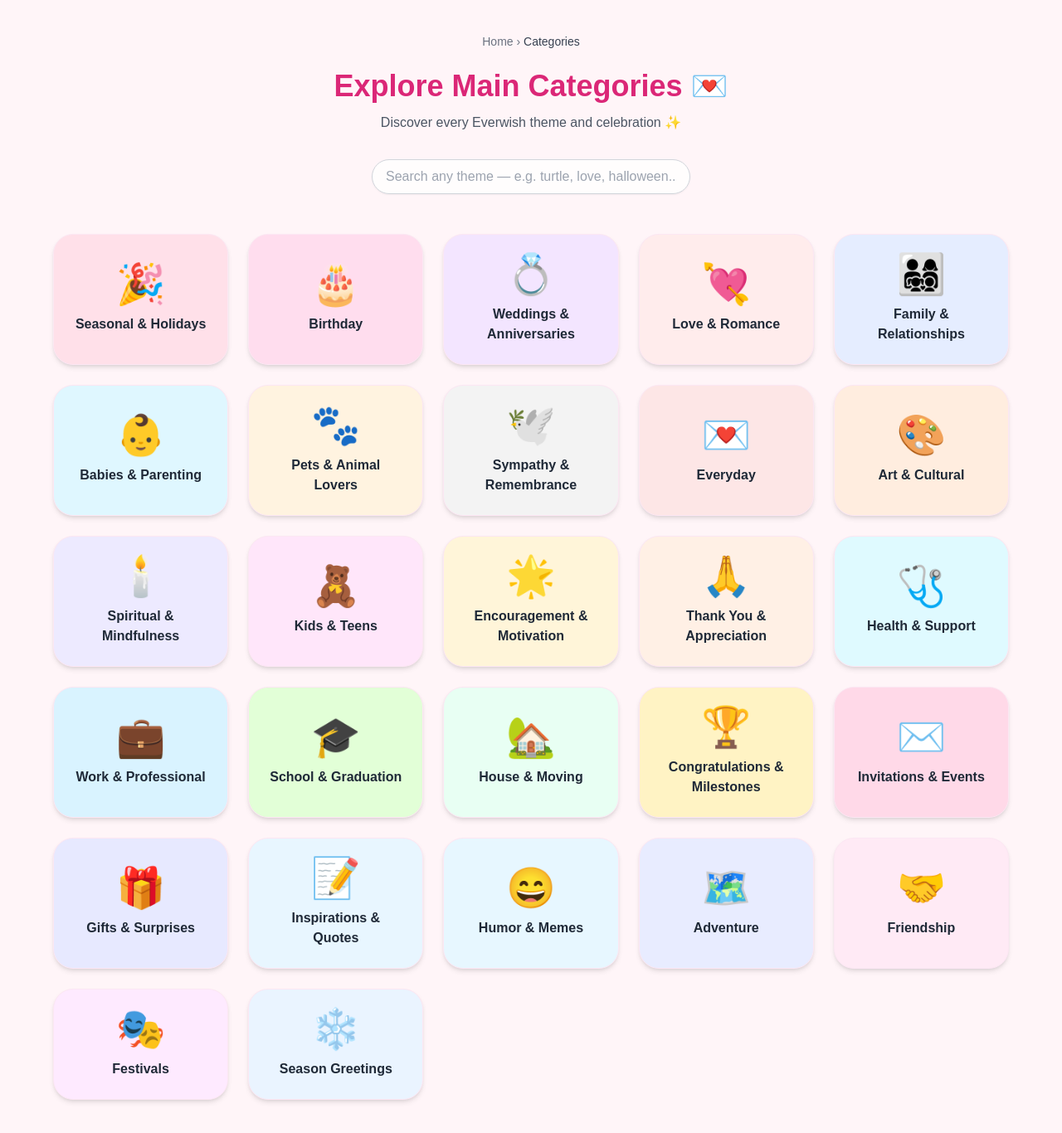
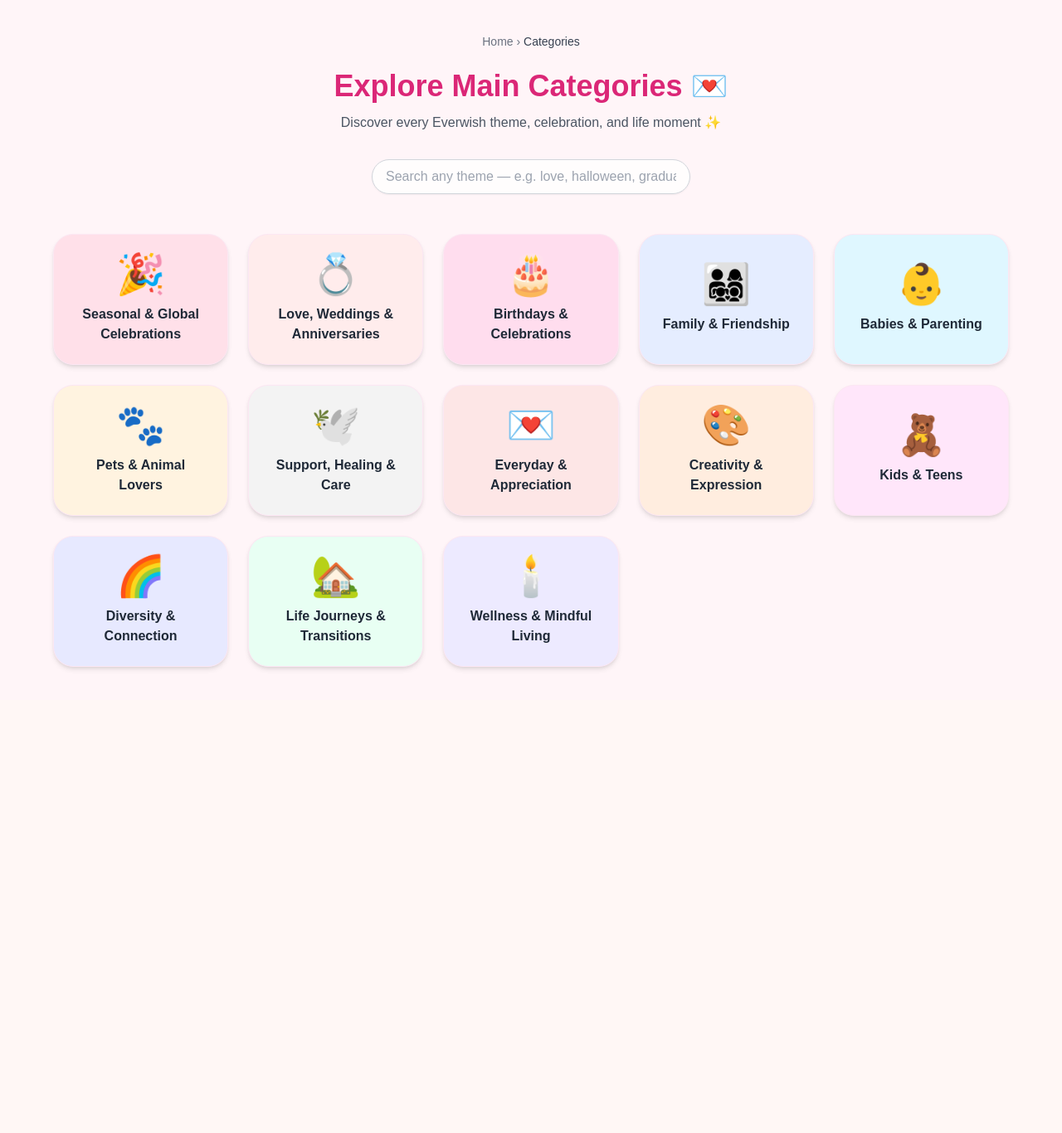
Before and after one commit to everwishhq-commits/EverWish, a Next.js app: page /categories in a window 1280 px wide. Shown: the whole page at 83% size. After the commit the page ends 844 px from the top, so only its background shows below. Built offline with nearby package versions, Linux system fonts and the light colour scheme.

Commit message:
Update page.js

```diff
--- a/app/categories/page.js
+++ b/app/categories/page.js
@@ -4,33 +4,19 @@ import { useRouter } from "next/navigation";
 import { motion } from "framer-motion";
 
 const allCategories = [
-  { name: "Seasonal & Holidays", emoji: "🎉", slug: "seasonal-holidays", color: "#FFE0E9" },
-  { name: "Birthday", emoji: "🎂", slug: "birthday", color: "#FFDDEE" },
-  { name: "Weddings & Anniversaries", emoji: "💍", slug: "weddings-anniversaries", color: "#F3E5FF" },
-  { name: "Love & Romance", emoji: "💘", slug: "love-romance", color: "#FFECEC" },
-  { name: "Family & Relationships", emoji: "👨‍👩‍👧‍👦", slug: "family-relationships", color: "#E5EDFF" },
+  { name: "Seasonal & Global Celebrations", emoji: "🎉", slug: "seasonal-global-celebrations", color: "#FFE0E9" },
+  { name: "Love, Weddings & Anniversaries", emoji: "💍", slug: "love-weddings-anniversaries", color: "#FFECEC" },
+  { name: "Birthdays & Celebrations", emoji: "🎂", slug: "birthdays-celebrations", color: "#FFDDEE" },
+  { name: "Family & Friendship", emoji: "👨‍👩‍👧‍👦", slug: "family-friendship", color: "#E5EDFF" },
   { name: "Babies & Parenting", emoji: "👶", slug: "babies-parenting", color: "#DFF7FF" },
   { name: "Pets & Animal Lovers", emoji: "🐾", slug: "pets-animal-lovers", color: "#FFF3E0" },
-  { name: "Sympathy & Remembrance", emoji: "🕊️", slug: "sympathy-remembrance", color: "#F3F3F3" },
-  { name: "Everyday", emoji: "💌", slug: "everyday", color: "#FDE6E6" },
-  { name: "Art & Cultural", emoji: "🎨", slug: "art-cultural", color: "#FFEDDF" },
-  { name: "Spiritual & Mindfulness", emoji: "🕯️", slug: "spiritual-mindfulness", color: "#EDEAFF" },
+  { name: "Support, Healing & Care", emoji: "🕊️", slug: "support-healing-care", color: "#F3F3F3" },
+  { name: "Everyday & Appreciation", emoji: "💌", slug: "everyday-appreciation", color: "#FDE6E6" },
+  { name: "Creativity & Expression", emoji: "🎨", slug: "creativity-expression", color: "#FFEDDF" },
   { name: "Kids & Teens", emoji: "🧸", slug: "kids-teens", color: "#FFE6FA" },
-  { name: "Encouragement & Motivation", emoji: "🌟", slug: "encouragement-motivation", color: "#FFF5D9" },
-  { name: "Thank You & Appreciation", emoji: "🙏", slug: "thank-you-appreciation", color: "#FFF0E5" },
-  { name: "Health & Support", emoji: "🩺", slug: "health-support", color: "#DFFAFF" },
-  { name: "Work & Professional", emoji: "💼", slug: "work-professional", color: "#D9F3FF" },
-  { name: "School & Graduation", emoji: "🎓", slug: "school-graduation", color: "#E2FFD7" },
-  { name: "House & Moving", emoji: "🏡", slug: "house-moving", color: "#E8FFF3" },
-  { name: "Congratulations & Milestones", emoji: "🏆", slug: "congratulations-milestones", color: "#FFF3C4" },
-  { name: "Invitations & Events", emoji: "✉️", slug: "invitations-events", color: "#FFD9E8" },
-  { name: "Gifts & Surprises", emoji: "🎁", slug: "gifts-surprises", color: "#E7E9FF" },
-  { name: "Inspirations & Quotes", emoji: "📝", slug: "inspirations-quotes", color: "#E8F6FF" },
-  { name: "Humor & Memes", emoji: "😄", slug: "humor-memes", color: "#E7F7FF" },
-  { name: "Adventure", emoji: "🗺️", slug: "adventure", color: "#E8ECFF" },
-  { name: "Friendship", emoji: "🤝", slug: "friendship", color: "#FFEAF5" },
-  { name: "Festivals", emoji: "🎭", slug: "festivals", color: "#FEEAFF" },
-  { name: "Season Greetings", emoji: "❄️", slug: "season-greetings", color: "#EAF4FF" }
+  { name: "Diversity & Connection", emoji: "🌈", slug: "diversity-connection", color: "#E7E9FF" },
+  { name: "Life Journeys & Transitions", emoji: "🏡", slug: "life-journeys-transitions", color: "#E8FFF3" },
+  { name: "Wellness & Mindful Living", emoji: "🕯️", slug: "wellness-mindful-living", color: "#EDEAFF" }
 ];
 
 export default function CategoriesGridPage() {
@@ -58,21 +44,21 @@ export default function CategoriesGridPage() {
         Explore Main Categories 💌
       </h1>
       <p className="text-gray-600 mb-8 text-center max-w-lg">
-        Discover every Everwish theme and celebration ✨
+        Discover every Everwish theme, celebration, and life moment ✨
       </p>
 
-      {/* 🔍 Barra de búsqueda */}
+      {/* 🔍 Search bar */}
       <div className="flex justify-center mb-12 w-full">
         <input
           type="text"
-          placeholder="Search any theme — e.g. turtle, love, halloween..."
+          placeholder="Search any theme — e.g. love, halloween, graduation..."
           value={search}
           onChange={(e) => setSearch(e.target.value)}
           className="w-80 md:w-96 px-4 py-2 rounded-full border border-gray-300 shadow-sm focus:outline-none focus:ring-2 focus:ring-pink-300 text-gray-700 bg-white/80"
         />
       </div>
 
-      {/* 🧩 Cuadrícula de categorías */}
+      {/* 🧩 Category grid */}
       <div className="grid grid-cols-2 sm:grid-cols-3 md:grid-cols-4 lg:grid-cols-5 gap-6 w-full max-w-6xl">
         {filtered.length > 0 ? (
           filtered.map((cat, i) => (
@@ -99,4 +85,4 @@ export default function CategoriesGridPage() {
       </div>
     </main>
   );
-    }
+            }
```
